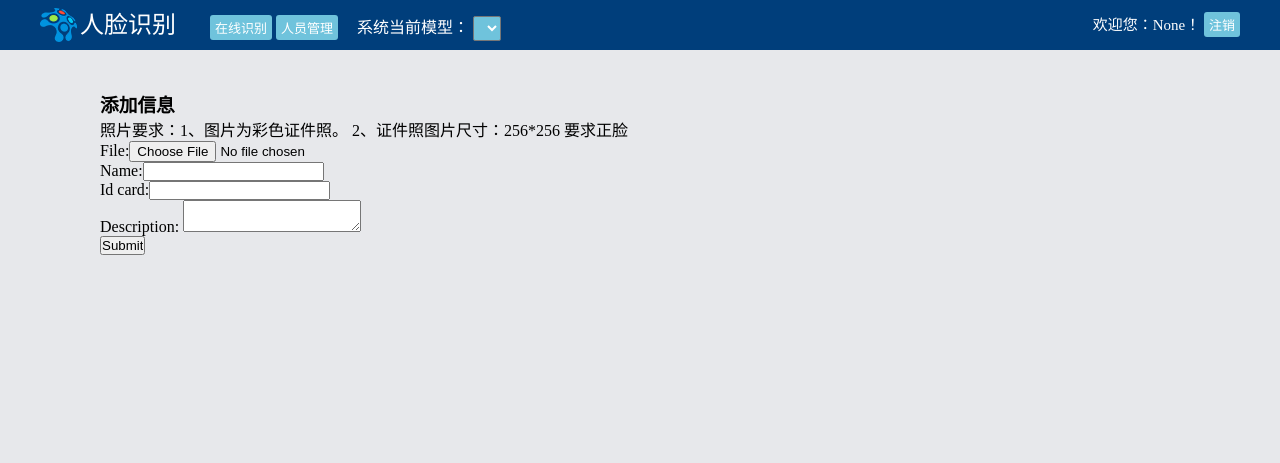
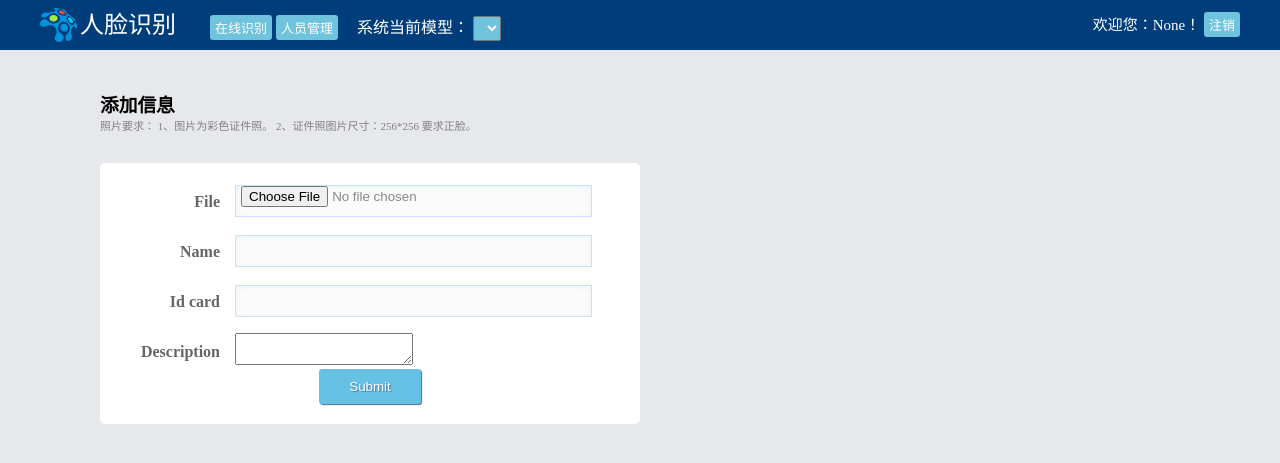
Before and after one commit to tongpi/FaceCatch, a Python web app: template facecatch/templates/staff/add.html in a window 1280 px wide. Shown: the top 463 px of the page. Run offline with Jinja, Linux system fonts and the light colour scheme; the template is opened without the code that fills it, so the values that code supplies are empty, except form fields; form fields are guessed from the names that the template uses; lists and menus that the app fills with data are empty.

Commit message:
人脸识别0.0.4b 更改调用digits模型数据的调用方式； 新增页面样式

```diff
--- /dev/null
+++ b/facecatch/static/css/staff.css
@@ -0,0 +1,101 @@
+/********************** show ****************************/
+.show-body table thead, table tr {
+    border-top-width: 1px;
+    border-top-style: solid;
+    border-top-color: #a8bfde;
+}
+
+.show-body table {
+    border-bottom-width: 1px;
+    border-bottom-style: solid;
+    border-bottom-color: #a8bfde;
+}
+
+.show-body table td, table th {
+    padding: 5px 10px;
+    font-size: 12px;
+    font-family: Verdana;
+    color: #5b7da3;
+}
+
+.show-body table th{
+    width: 195px;
+}
+
+.show-body .th-title{
+    font-size:14px;
+}
+
+.show-body table tr:nth-child(even) {
+    background: #d3dfed
+}
+
+.show-body table tr:nth-child(odd) {
+    background: #FFF
+}
+
+/********************** add ****************************/
+.face-add-form{
+	max-width: 500px;
+	background: #fff;
+	padding: 20px;
+	color: #666;
+    border-radius: 5px;
+    border: none;
+    margin-top: 30px;
+}
+.face-add-form h3{
+	font: 24px "Trebuchet MS", Arial, Helvetica, sans-serif;
+	padding: 10px 10px 10px 20px;
+	display: block;
+	background: #C0E1FF;
+	border-bottom: 1px solid #B8DDFF;
+	margin: -20px -20px 15px;
+}
+.add-title-description{
+	display: block;
+	font-size: 11px;
+    color: #808080;
+}
+.face-add-form label{
+	display: block;
+	margin: 0;
+}
+.face-add-form label>span{
+	float: left;
+	width: 20%;
+	text-align: right;
+	padding-right: 15px;
+	margin-top: 10px;
+	font-weight: bold;
+}
+.face-add-form input[type="text"],
+.face-add-form input[type="file"]{
+	color: #888;
+	width: 70%;
+	padding: 0px 0px 0px 5px;
+	border: 1px solid #C5E2FF;
+	background: #FBFBFB;
+	outline: 0;
+	-webkit-box-shadow:inset 0px 1px 6px #ECF3F5;
+	box-shadow: inset 0px 1px 6px #ECF3F5;
+	height: 30px;
+	line-height:15px;
+	margin: 2px 6px 16px 0px;
+}
+.face-add-form input[type="submit"]{
+	padding: 10px 30px 10px 30px;
+	background: #66C1E4;
+	border: none;
+    border-radius: 3px;
+	color: #FFF;
+	-webkit-box-shadow: 1px 1px 1px #4C6E91;
+	text-shadow: 1px 1px 1px #5079A3;
+}
+.face-add-form input[type="submit"]:hover{
+	background: #3EB1DD;
+}
+.face-add-form .upload-file-submit{
+    display: block;
+    text-align: center;
+}
--- a/facecatch/static/css/style.css
+++ b/facecatch/static/css/style.css
@@ -36,10 +36,6 @@ body{
     border-radius: 2px;
     background-color: #6FC3DC;
 }
-.search_input_file{
-    width: 180px;
-    display: inline !important;
-}
 .face-user-navigation{
     float: right;
     margin-right: 40px;
--- a/facecatch/templates/base.html
+++ b/facecatch/templates/base.html
@@ -48,6 +48,8 @@
             });
     });
     </script>
+    {% block head %}
+    {% endblock %}
 </head>
 <body>
     <div class="face-navigation">
--- a/facecatch/templates/staff/add.html
+++ b/facecatch/templates/staff/add.html
@@ -1,15 +1,33 @@
 {% extends "base.html" %}
 
+{% block head %}
+    <link rel="stylesheet" href="/static/css/staff.css">
+{% endblock %}
+
 {% block content %}
-    <h3>添加信息</h3>
-    <p>照片要求：1、图片为彩色证件照。
-        2、证件照图片尺寸：256*256 要求正脸</p>
-    <form method="post" enctype="multipart/form-data">
-        {{ form.csrf_token }}
-        {{ form.file.label }}:{{ form.file }}<br>
-        {{ form.name.label }}:{{ form.name }}<br>
-        {{ form.id_card.label }}:{{ form.id_card }}<br>
-        {{ form.description.label }}: {{ form.description }}<br>
-        {{ form.submit }}
-    </form>
+    <div class="face-add-content">
+        <h3>添加信息</h3>
+            <span class="add-title-description">
+                照片要求：
+                1、图片为彩色证件照。
+                2、证件照图片尺寸：256*256 要求正脸。
+            </span>
+        <form method="post" enctype="multipart/form-data" class="face-add-form">
+            {{ form.csrf_token }}
+            <label>
+                <span>{{ form.file.label }}</span>{{ form.file }}
+            </label>
+            <label>
+                <span>{{ form.name.label }}</span>{{ form.name }}
+            </label>
+            <label>
+                <span>{{ form.id_card.label }}</span>{{ form.id_card }}
+            </label>
+            <label>
+                <span>{{ form.description.label }}</span>{{ form.description }}
+            </label>
+            <label  class="upload-file-submit">{{ form.submit }}</label>
+
+        </form>
+    </div>
 {% endblock %}
--- a/facecatch/utils.py
+++ b/facecatch/utils.py
@@ -31,11 +31,7 @@ def get_feature(image, model_id):
 def get_all_models():
     """从digits获取所有识别模型"""
     url = settings.DISCERN_MODEL_URL
-    param = {
-        'username': 'admin123',
-        'password': 'admin123'
-    }
-    req = requests.get(url, param)
+    req = requests.get(url)
     models = json.loads(req.content)['models']
     model_dict = {}
     for model in models:
--- a/requirements.txt
+++ b/requirements.txt
@@ -5,6 +5,7 @@ flask-wtf==0.14.2
 requests==2.21.0
 wtforms==2.2.1
 opencv-python==4.0.0.21
+matplotlib==3.0.3
 
 
 psycopg2==2.7.7
--- a/settings.py
+++ b/settings.py
@@ -15,7 +15,7 @@ SQLALCHEMY_TRACK_MODIFICATIONS = os.environ.get("SQLALCHEMY_TRACK_MODIFICATIONS"
 # DIGITS地址的配置
 DISCERN_IP = os.environ.get('DISCERN_ADDRESS', '192.168.15.100:50333')
 DISCERN_URL = 'http://{ip}/models/images/classification/classify_one.json'.format(ip=DISCERN_IP)
-DISCERN_MODEL_URL = 'http://{ip}/index.json?username=admin123&password=admin123'.format(ip=DISCERN_IP)
+DISCERN_MODEL_URL = 'http://{ip}/model.json'.format(ip=DISCERN_IP)
 DIGITS_JOB_ID = os.environ.get('DIGITS_JOB_ID', '20190312-031331-71ad')
 
 # CAS
```
Also changed, not shown: facecatch/static/css/search.css (added, +53 -0 lines), facecatch/templates/search/search.html (+20 -18 lines), facecatch/templates/staff/show.html (+14 -8 lines), facecatch/realtime_video/views.py (line endings or trailing spaces).
